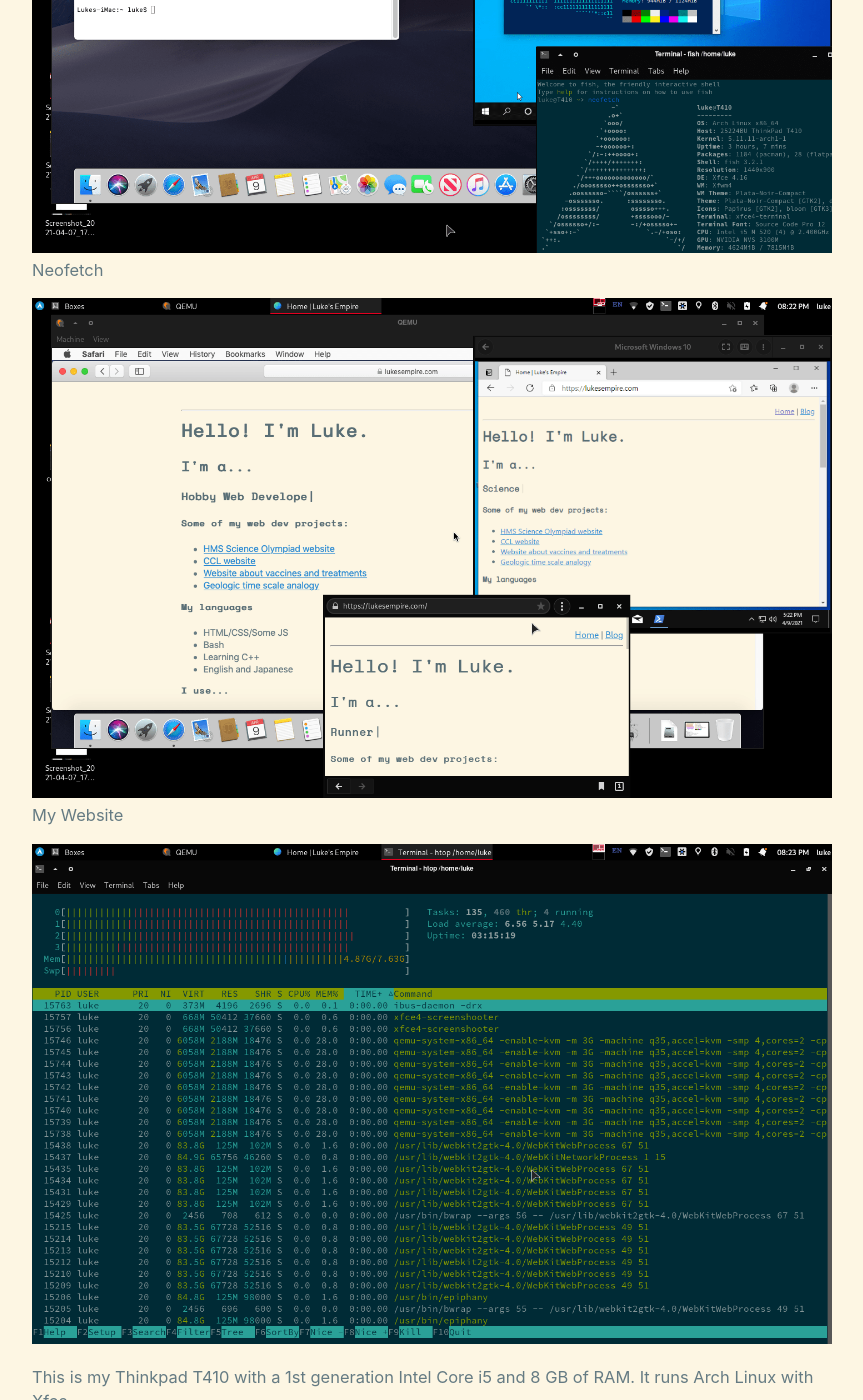
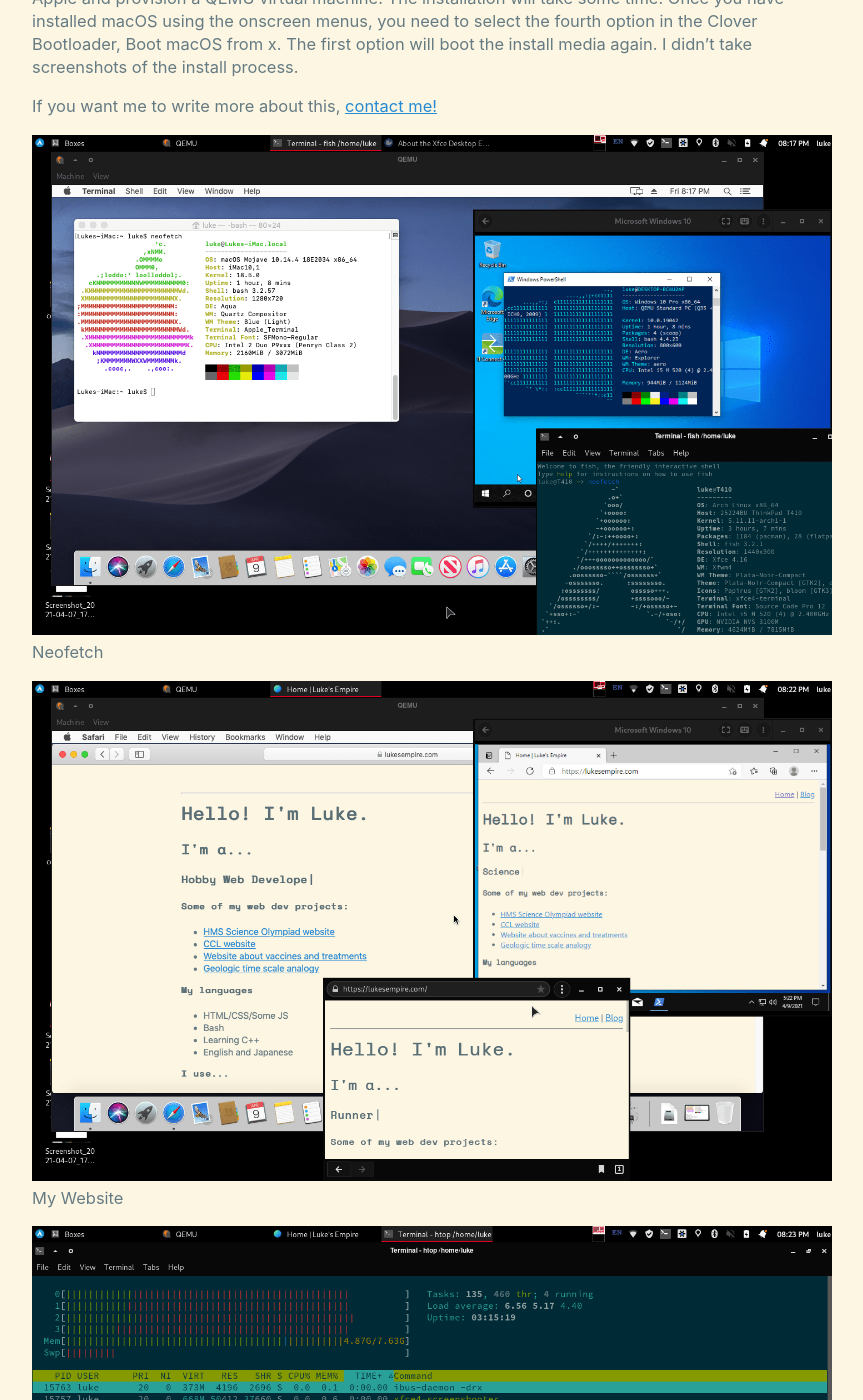
Before and after one commit to luke2m/lukesempire-gitlab-mirror, a Jekyll site: the page built from _posts/2021-04-11-VMs.md, in a window 1280 px wide and 1400 px high, scrolled down 1032 px. Shown: the whole window, without its empty margins (208-1071 px from the left). Built offline with Jekyll 4.4.1, drawn with Linux system fonts in a browser that asks for light colours; comment, search, counter and statistics services are not loaded.

Commit message:
Update 2021-04-11-VMs.md

```diff
--- a/_posts/2021-04-11-VMs.md
+++ b/_posts/2021-04-11-VMs.md
@@ -4,14 +4,6 @@
 date: 2021-04-11
 ---
 ![macOS Mojave, Windows 10, and Arch Linux with XFCE showing their About dialogs](/uploads/vm/sysinfo-fs8.png)
-
-![Neofetch on all systems](/uploads/vm/neofetch-fs8.png)
-Neofetch
-
-![This website on all systems](/uploads/vm/lukesempire-fs8.png)
-My Website
-
-![htop on the physical machine](/uploads/vm/htop-fs8.png)
 
 This is my Thinkpad T410 with a 1st generation Intel Core i5 and 8 GB of RAM. It runs Arch Linux with Xfce.
 
@@ -22,3 +14,12 @@
 For MacOS, you can use the [excellent scripts by foxlet](https://github.com/foxlet/macOS-Simple-KVM) to automatically download the image from Apple and provision a QEMU virtual machine. The installation will take some time. Once you have installed macOS using the onscreen menus, you need to select the fourth option in the Clover Bootloader, Boot macOS from x. The first option will boot the install media again. I didn't take screenshots of the install process.
 
 If you want me to write more about this, [contact me!](/contact.html)
+
+
+![Neofetch on all systems](/uploads/vm/neofetch-fs8.png)
+Neofetch
+
+![This website on all systems](/uploads/vm/lukesempire-fs8.png)
+My Website
+
+![htop on the physical machine](/uploads/vm/htop-fs8.png)
```
